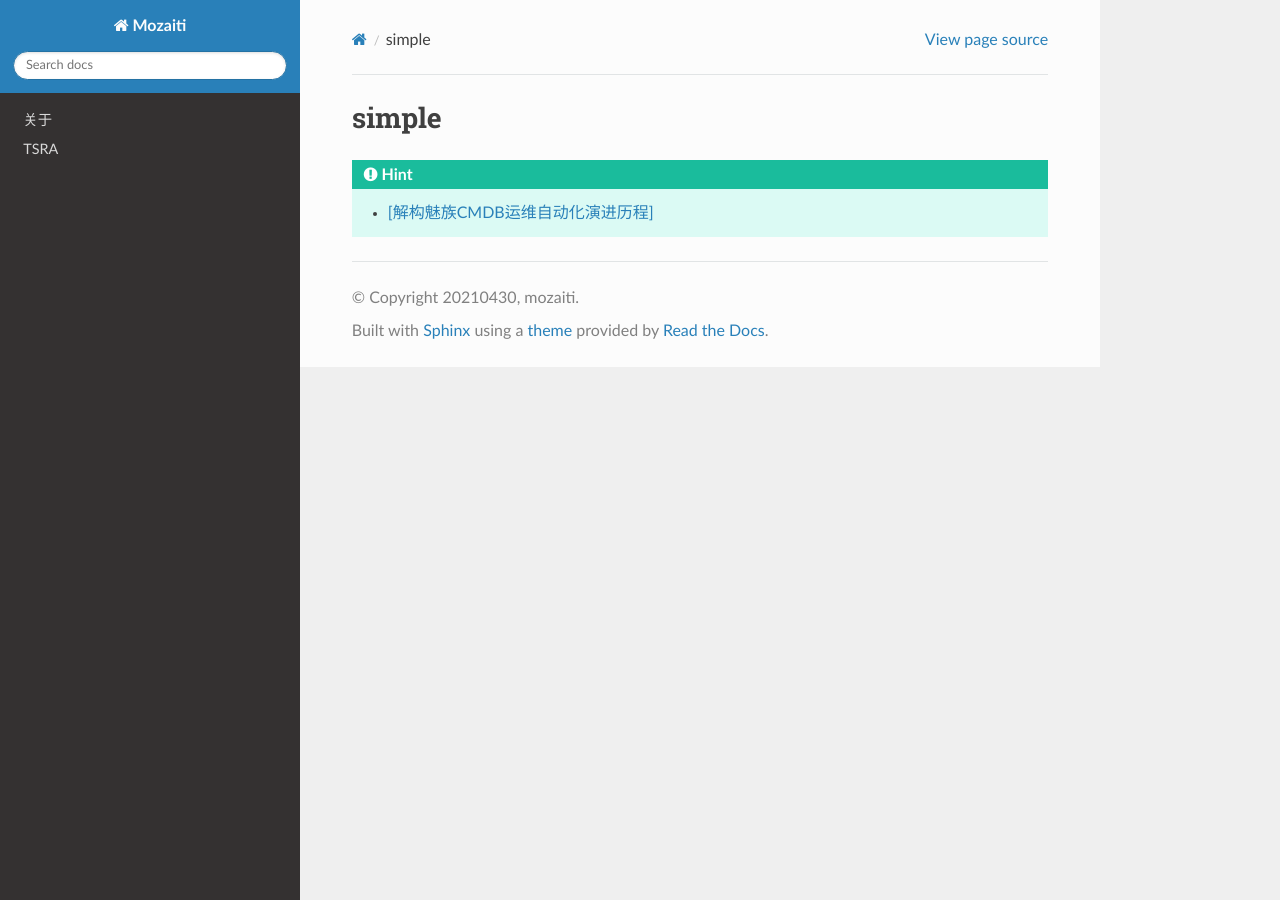
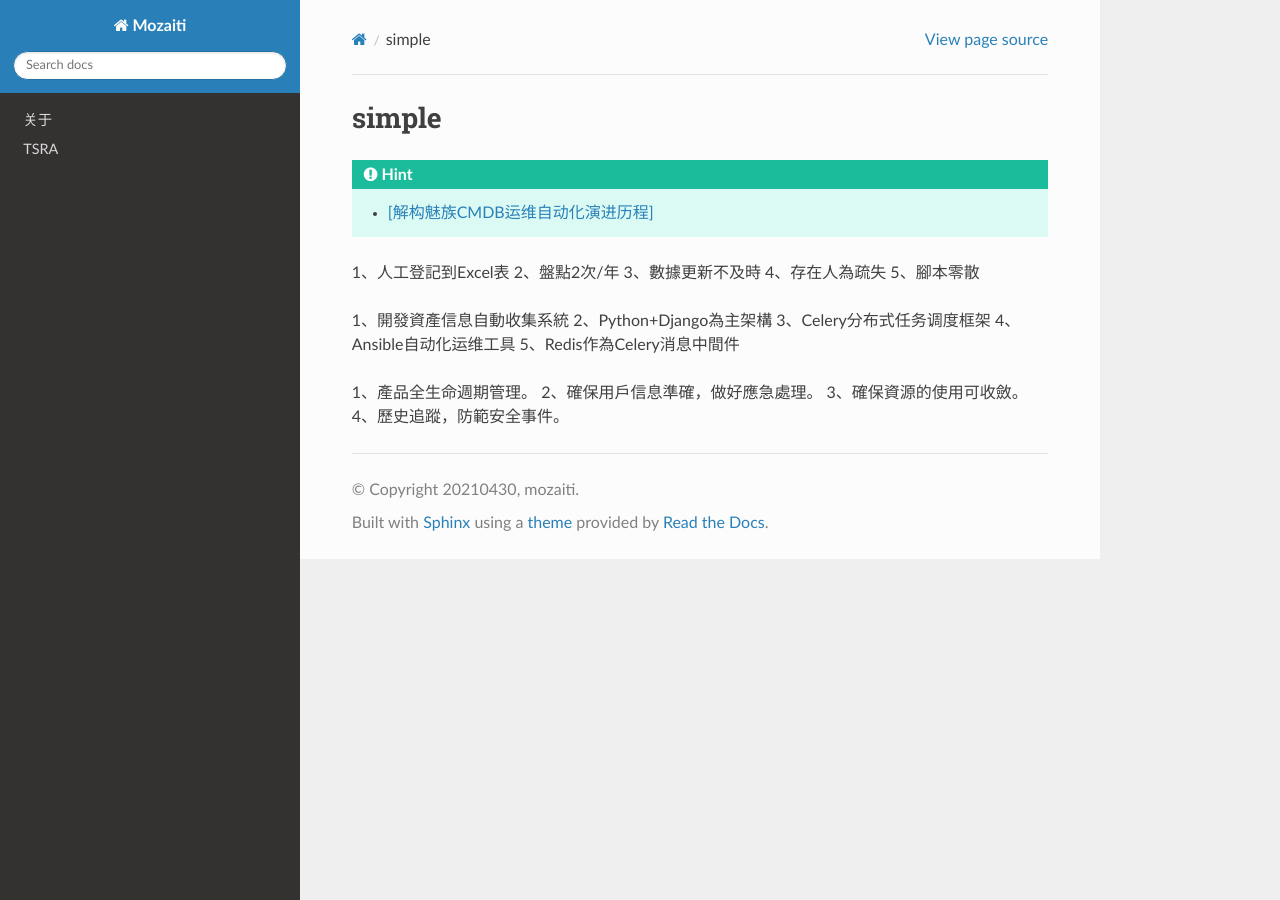
Before and after one commit to timhuang5129/mozaiti, a Sphinx documentation site: the page built from source/tsra/devops/docs/base.rst, in a window 1280 px wide. Built offline with Sphinx 7.4.7 and the Read the Docs theme 2.0.0, drawn with Linux system fonts in a browser that asks for light colours; pages that are not in the unit, such as notebooks, are missing from menus.

Commit message:
Update base.rst

```diff
--- a/source/tsra/devops/docs/base.rst
+++ b/source/tsra/devops/docs/base.rst
@@ -3,3 +3,20 @@ simple
 .. hint::
 
  - `[解构魅族CMDB运维自动化演进历程] <http://dbaplus.cn/news-134-2457-1.html>`_
+
+1、人工登記到Excel表
+2、盤點2次/年
+3、數據更新不及時
+4、存在人為疏失
+5、腳本零散
+
+1、開發資產信息自動收集系統
+2、Python+Django為主架構
+3、Celery分布式任务调度框架
+4、Ansible自动化运维工具
+5、Redis作為Celery消息中間件
+
+1、產品全生命週期管理。
+2、確保用戶信息準確，做好應急處理。
+3、確保資源的使用可收斂。
+4、歷史追蹤，防範安全事件。
```
